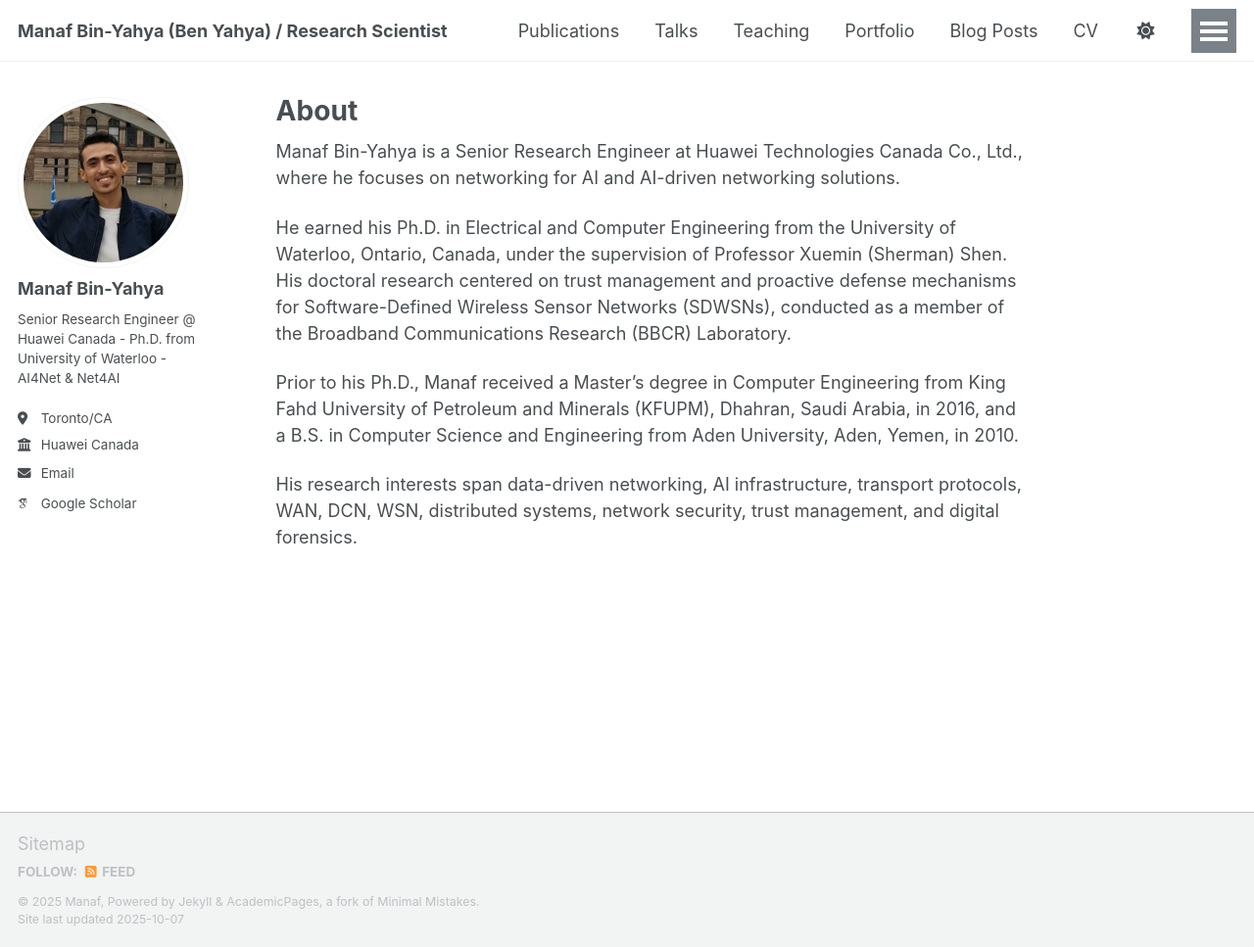
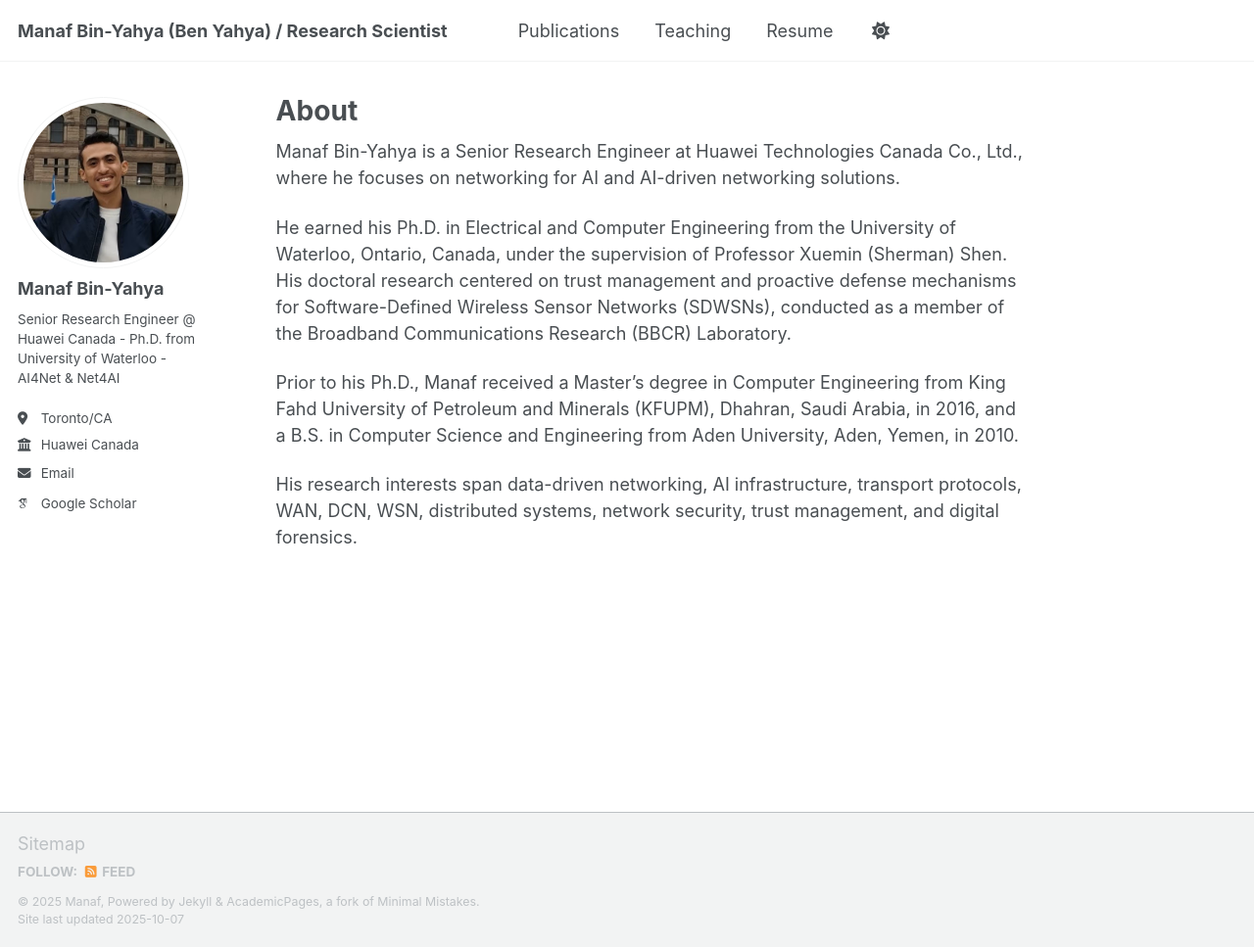
Before and after one commit to ManafBinYahya/ManafBinYahya.github.io, a Jekyll site: the page built from _pages/about.md, in a window 1280 px wide and 967 px high. Shown: the whole window at 98% size. Built offline with Jekyll 4.4.1, drawn with Linux system fonts in a browser that asks for light colours; some web fonts are replaced; a script that is not in the unit is left out.

Commit message:
update bavigation

```diff
--- a/_data/navigation.yml
+++ b/_data/navigation.yml
@@ -11,23 +11,23 @@ main:
   - title: "Publications"
     url: /publications/
 
-  - title: "Talks"
-    url: /talks/
+#  - title: "Talks"
+#    url: /talks/
 
   - title: "Teaching"
     url: /teaching/
 
-  - title: "Portfolio"
-    url: /portfolio/
+#  - title: "Portfolio"
+#    url: /portfolio/
 
-  - title: "Blog Posts"
-    url: /year-archive/
+#  - title: "Blog Posts"
+#    url: /year-archive/
 
-  - title: "CV"
+  - title: "Resume"
     url: /cv/
 
   # - title: "CV"
   #   url: /cv-json/
 
-  - title: "Guide"
-    url: /markdown/
+#  - title: "Guide"
+#    url: /markdown/
```
